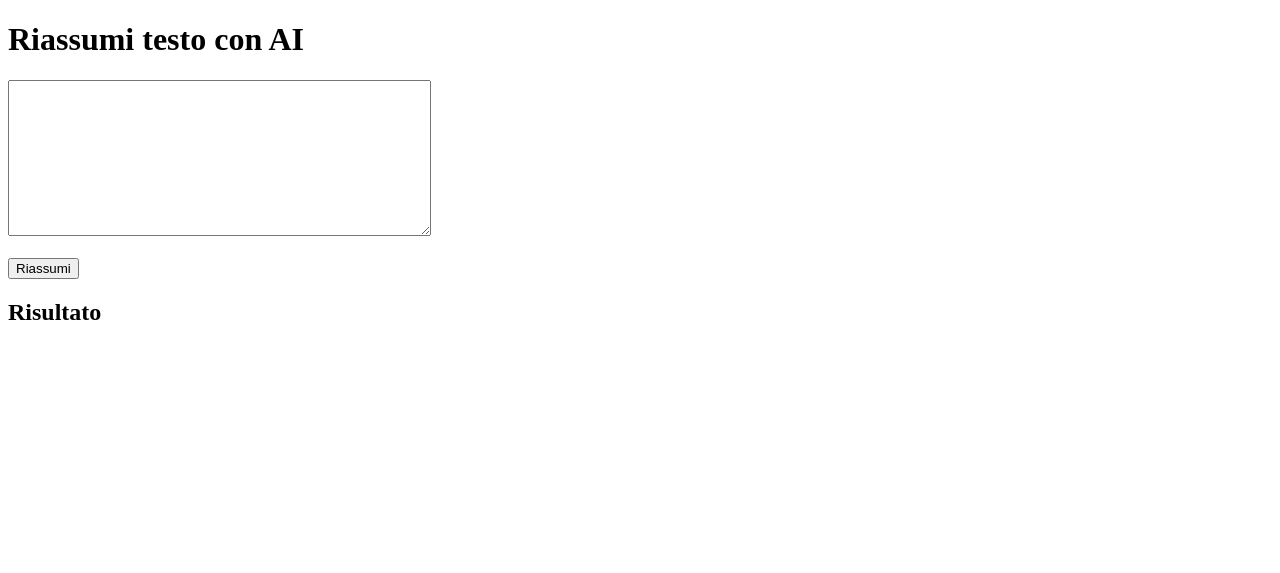
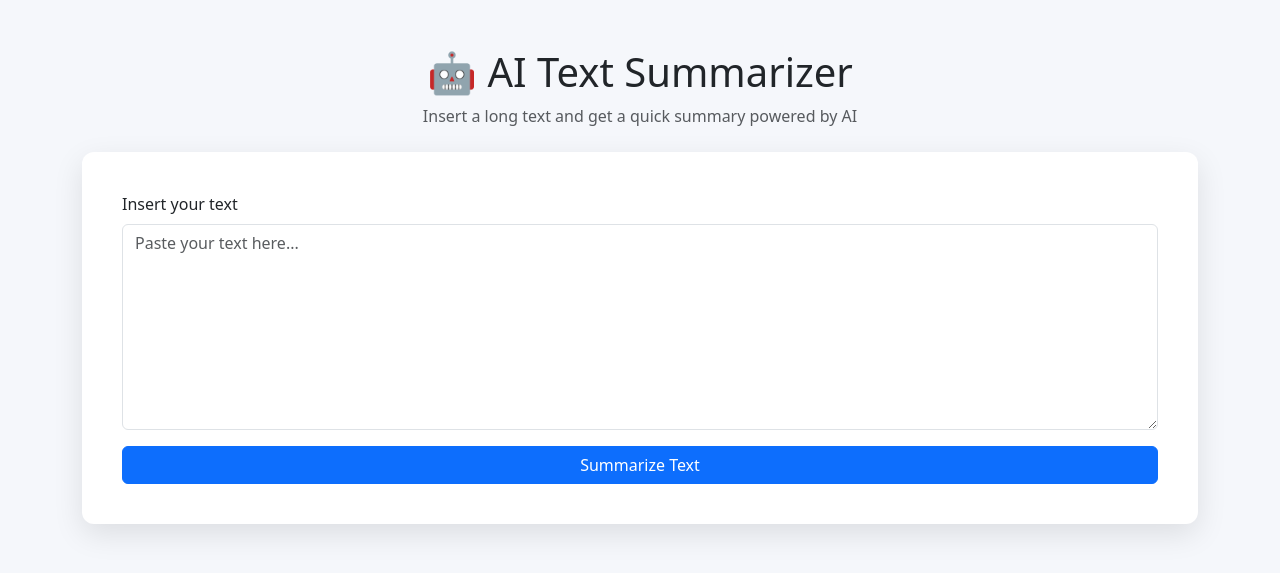
Before and after one commit to ivanconte80-code/ai-summarizer, a Flask app: page / in a window 1280 px wide. Shown: the top 573 px of the page. Run offline with Flask 3, Linux system fonts and the light colour scheme.

Commit message:
Update index.html

```diff
--- a/templates/index.html
+++ b/templates/index.html
@@ -1,27 +1,83 @@
 <!DOCTYPE html>
 <html>
 <head>
-    <title>AI Summarizer</title>
+<title>AI Summarizer</title>
+
+<link href="https://cdn.jsdelivr.net/npm/bootstrap@5.3.2/dist/css/bootstrap.min.css" rel="stylesheet">
+
+<style>
+body{
+    background-color:#f5f7fb;
+}
+
+.container-box{
+    background:white;
+    padding:40px;
+    border-radius:12px;
+    box-shadow:0 10px 30px rgba(0,0,0,0.1);
+}
+
+.result-box{
+    background:#f1f3f6;
+    padding:20px;
+    border-radius:8px;
+}
+</style>
+
 </head>
 
 <body>
 
-<h1>Riassumi testo con AI</h1>
+<div class="container mt-5">
+
+<div class="text-center mb-4">
+<h1>🤖 AI Text Summarizer</h1>
+<p class="text-muted">Insert a long text and get a quick summary powered by AI</p>
+</div>
+
+<div class="container-box">
 
 <form method="POST">
 
-<textarea name="testo" rows="10" cols="50"></textarea>
+<div class="mb-3">
 
-<br><br>
+<label class="form-label">Insert your text</label>
 
-<button type="submit">
-Riassumi
+<textarea
+class="form-control"
+name="testo"
+rows="8"
+placeholder="Paste your text here...">
+</textarea>
+
+</div>
+
+<button class="btn btn-primary w-100">
+Summarize Text
 </button>
 
 </form>
 
-<h2>Risultato</h2>
-<p>{{ risultato }}</p>
+</div>
+
+
+{% if risultato %}
+
+<div class="container-box mt-4">
+
+<h4>Summary</h4>
+
+<div class="result-box mt-3">
+
+{{ risultato }}
+
+</div>
+
+</div>
+
+{% endif %}
+
+</div>
 
 </body>
 </html>
```
